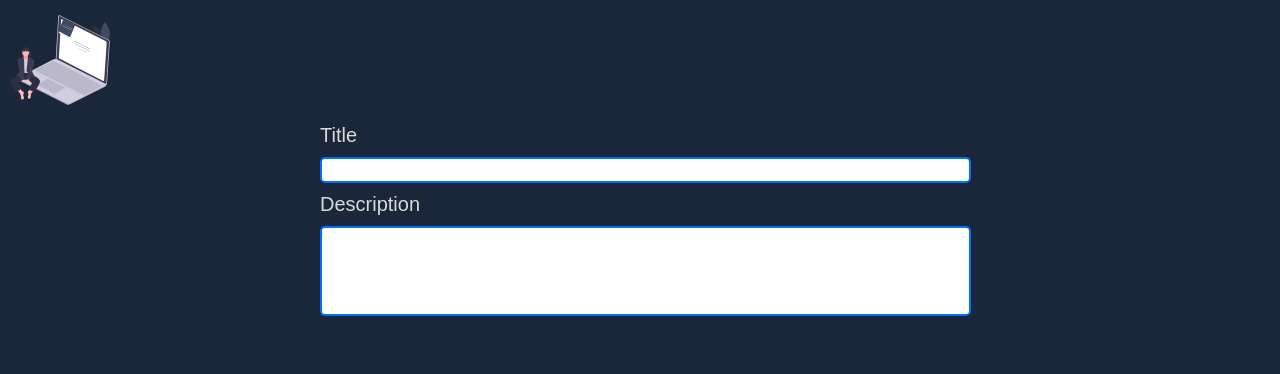
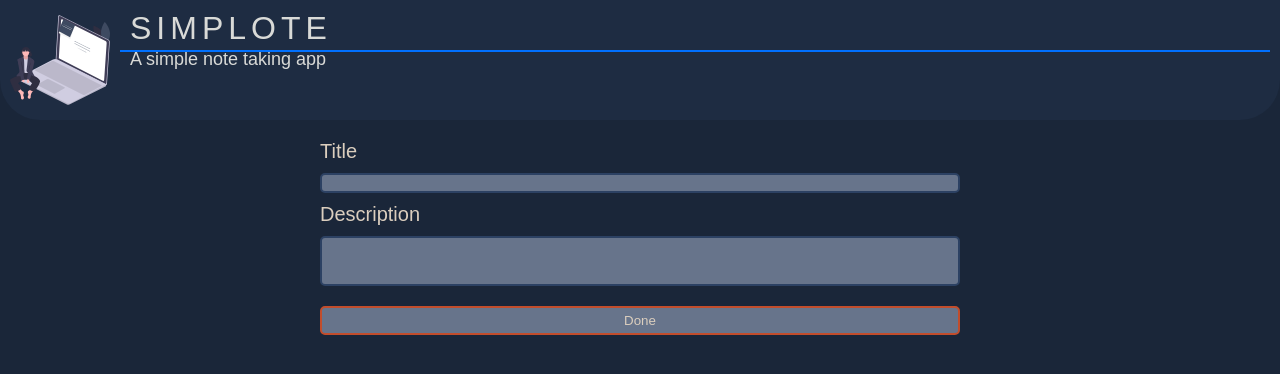
Before and after one commit to leeviko/simplote, a website: page index.html in a window 1280 px wide. Drawn offline with Linux system fonts and the light colour scheme; a web font is replaced by a local one.

Commit message:
🚀layout done Banner done

```diff
--- a/index.html
+++ b/index.html
@@ -12,6 +12,7 @@
 <body>
     <div class="hero-pic">
         <img src="./img/undraw_noted_pc9f.svg" alt="">
+        <div class="hero-txt">Simplote <p class="sub-text">A simple note taking app</p></div>
     </div>
     <div class="form-section">
         <form class="note-field">
@@ -19,6 +20,7 @@
             <input type="text" name="tfield" id="title-field">
             <label for="dfield">Description</label>
             <input type="text" name="dfield" id="desc-field">
+            <input type="submit" name="btnfield" value="Done" id="btn-field">
         </form>
     </div>
 </body>
--- a/style.css
+++ b/style.css
@@ -13,34 +13,84 @@ body {
 }
 
 .hero-pic {
+    margin-bottom: 20px;
+    background-color: rgb(30, 44, 66);
+    border-bottom-left-radius: 40px;
+    border-bottom-right-radius: 40px;
+    color: #D9DAD7;
+    font-family: 'Shanti', sans-serif;
+    display: flex;
     text-align: left;
     padding: 10px;
 }
 
 .hero-pic img{
+    margin-right: 10px;
     width: 100px;
     height: 100px;
 }
 
+.hero-txt{
+    text-transform: uppercase;
+    letter-spacing: 5px;
+    height: 40px;
+    width: 100%;
+    border-bottom: 2px solid #0070FF;
+    padding-left: 10px;
+    font-size: 32px;
+}
+
+.sub-text {
+    text-transform: none;
+    letter-spacing: normal;
+    margin-top: 2px;
+    font-size: 18px;
+}
+
 
 form {
+    /* background-color: rgb(30, 44, 66); */
+    transition: 0.25s;
     width: 50%;
     position: relative;
     height: 50%;
     font-family: 'Rambla', sans-serif;
     font-size: 1.25rem;
-    color: #D9DAD7;
+    color: rgb(219, 206, 190);
 }
 
-form input{
+form input {
+    background-color: rgb(103, 116, 139);
+    color: rgb(219, 206, 190);
+    outline: none;
+    transition: 0.25s;
+    box-sizing: border-box;
+    font-family: 'Shanti', sans-serif;
+    width: 100%;
+    height: 100%;
+    border-radius: 5px;
+}
+form input[type = "text"]{
     padding-left: 5px;
-    font-family: 'Shanti', sans-serif;
     margin-top: 10px;
     margin-bottom: 10px;
-    width: 100%;
-    height: 100%;
-    border: 2px solid #0070FF;
-    border-radius: 5px;
+    border: 2px solid rgb(44, 65, 99);
+}
+
+form input[type = "submit"] {
+    padding: 5px;
+    margin-top: 10px;
+    border: 2px solid #C24D2C;
+
+}
+
+form input[type = "text"]:focus {
+    border-color: #0070FF;
+}
+
+form input[type = "submit"]:hover {
+    background-color: #C24D2C;
+    cursor: pointer;
 }
 
 #desc-field {
```
